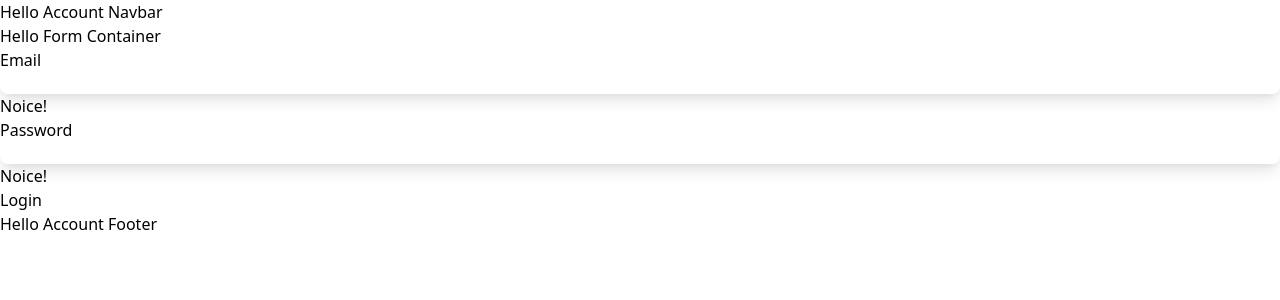
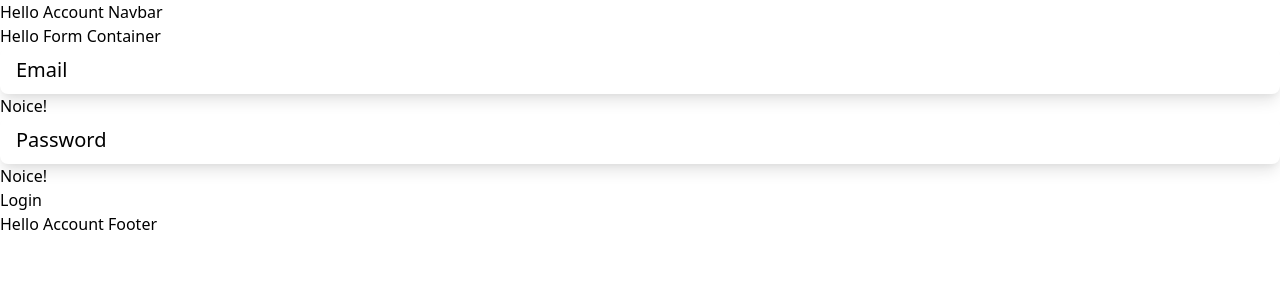
Before and after one commit to BlackCubes/foodtrucks-django-react, a React (Create React App) app in the folder frontend/: page /login in a window 1280 px wide. Shown: the top 300 px of the page. Built offline with nearby package versions, Linux system fonts and the light colour scheme.

Commit message:
Added Tailwind Classes: text-xl, py-2, and px-4 to email and password data-texts

```diff
--- a/frontend/src/containers/LoginPage.js
+++ b/frontend/src/containers/LoginPage.js
@@ -81,7 +81,7 @@ const LoginPage = ({ FormContainerComponent }) => {
               required
             />
 
-            <span className="absolute" data-text="email">
+            <span className="absolute text-xl py-2 px-4" data-text="email">
               Email
             </span>
 
@@ -101,7 +101,7 @@ const LoginPage = ({ FormContainerComponent }) => {
               required
             />
 
-            <span className="absolute" data-text="password">
+            <span className="absolute text-xl py-2 px-4" data-text="password">
               Password
             </span>
 
```
